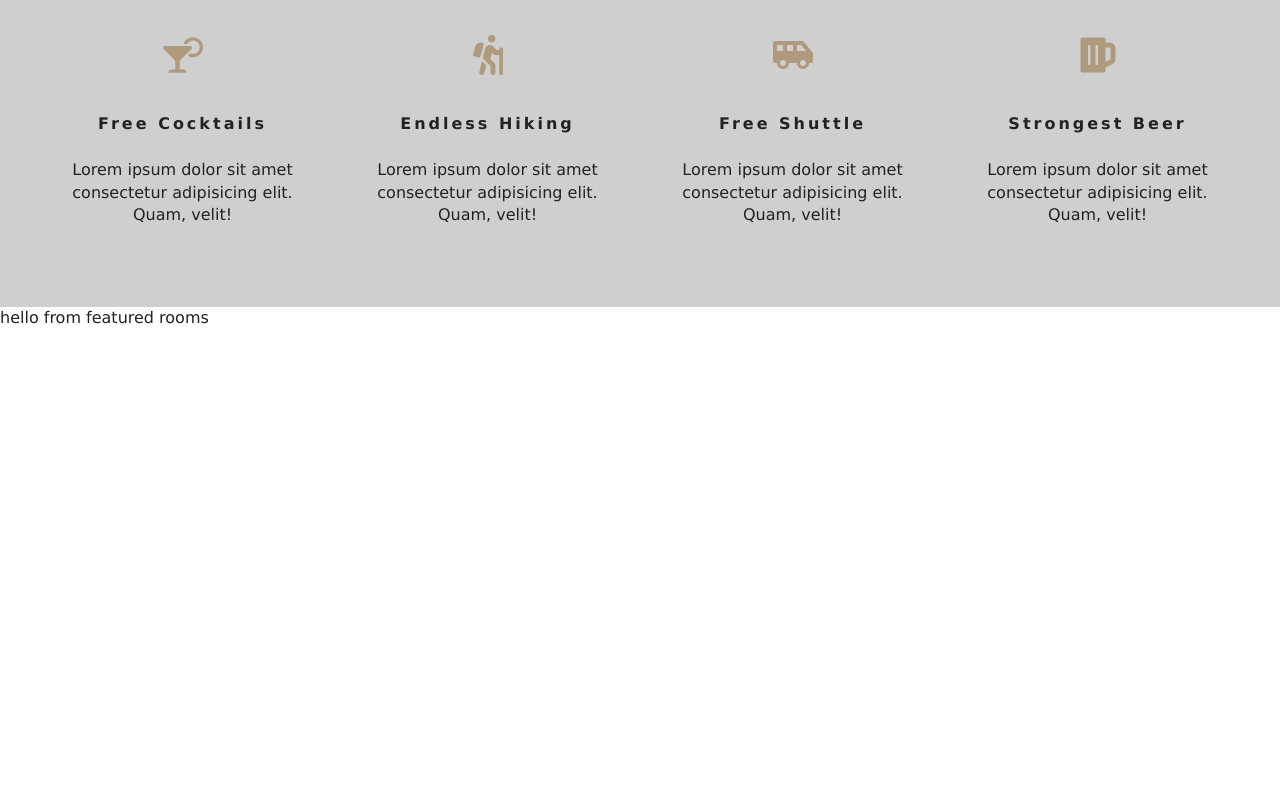
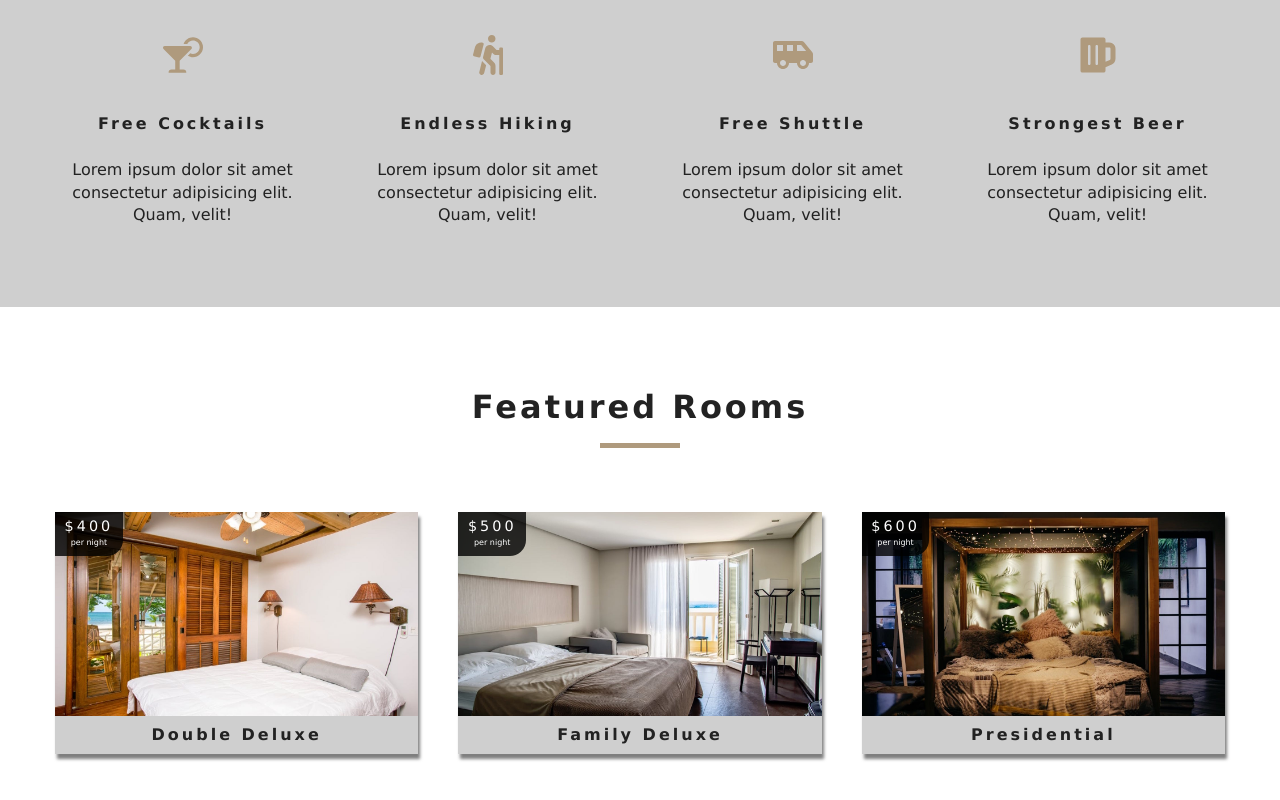
Before and after one commit to RodrigoOkuta/Contentful-training, a React (Create React App) app: page / in a window 1280 px wide. Shown: the part 972-1772 px from the top of the page. Before the commit the page ends 1301 px from the top, so only its background shows below. Built offline with nearby package versions, Linux system fonts and the light colour scheme.

Commit message:
Implemented featuredRooms and Room component

```diff
--- a/src/components/FeaturedRooms.js
+++ b/src/components/FeaturedRooms.js
@@ -1,11 +1,23 @@
 import React from "react";
+
+import Loading from "./Loading";
+import Room from "./Room";
+import Title from "./Title";
 import { useStateValue } from "../context";
-import Loading from "./Loading";
 
 const FeaturedRooms = () => {
-  const [{ featuredRooms }, dispatch] = useStateValue();
+  const [{ featuredRooms: rooms, loading }, dispatch] = useStateValue();
 
-  return <div>hello from featured rooms</div>;
+  if (loading) return <Loading />;
+
+  const getRooms = () => rooms.map(room => <Room key={room.id} room={room} />);
+
+  return (
+    <section className="featured-rooms">
+      <Title title="featured rooms" />
+      <div className="featured-rooms-center">{getRooms()}</div>
+    </section>
+  );
 };
 
 export default FeaturedRooms;
--- /dev/null
+++ b/src/components/Room.js
@@ -0,0 +1,34 @@
+import React from "react";
+import { Link } from "react-router-dom";
+import PropTypes from "prop-types";
+
+import defaultImg from "../images/room-1.jpeg";
+
+const Room = ({ room: { name, slug, price, images } }) => {
+  return (
+    <article className="room">
+      <div className="img-container">
+        <img src={images[0] || defaultImg} alt="single room" />
+        <div className="price-top">
+          <h6>${price}</h6>
+          <p>per night</p>
+        </div>
+        <Link to={`/rooms/${slug}`} className="btn-primary room-link">
+          Features
+        </Link>
+      </div>
+      <p className="room-info">{name}</p>
+    </article>
+  );
+};
+
+Room.propTypes = {
+  room: PropTypes.shape({
+    name: PropTypes.string.isRequired,
+    slug: PropTypes.string.isRequired,
+    price: PropTypes.number.isRequired,
+    images: PropTypes.arrayOf(PropTypes.string).isRequired
+  })
+};
+
+export default Room;
```
